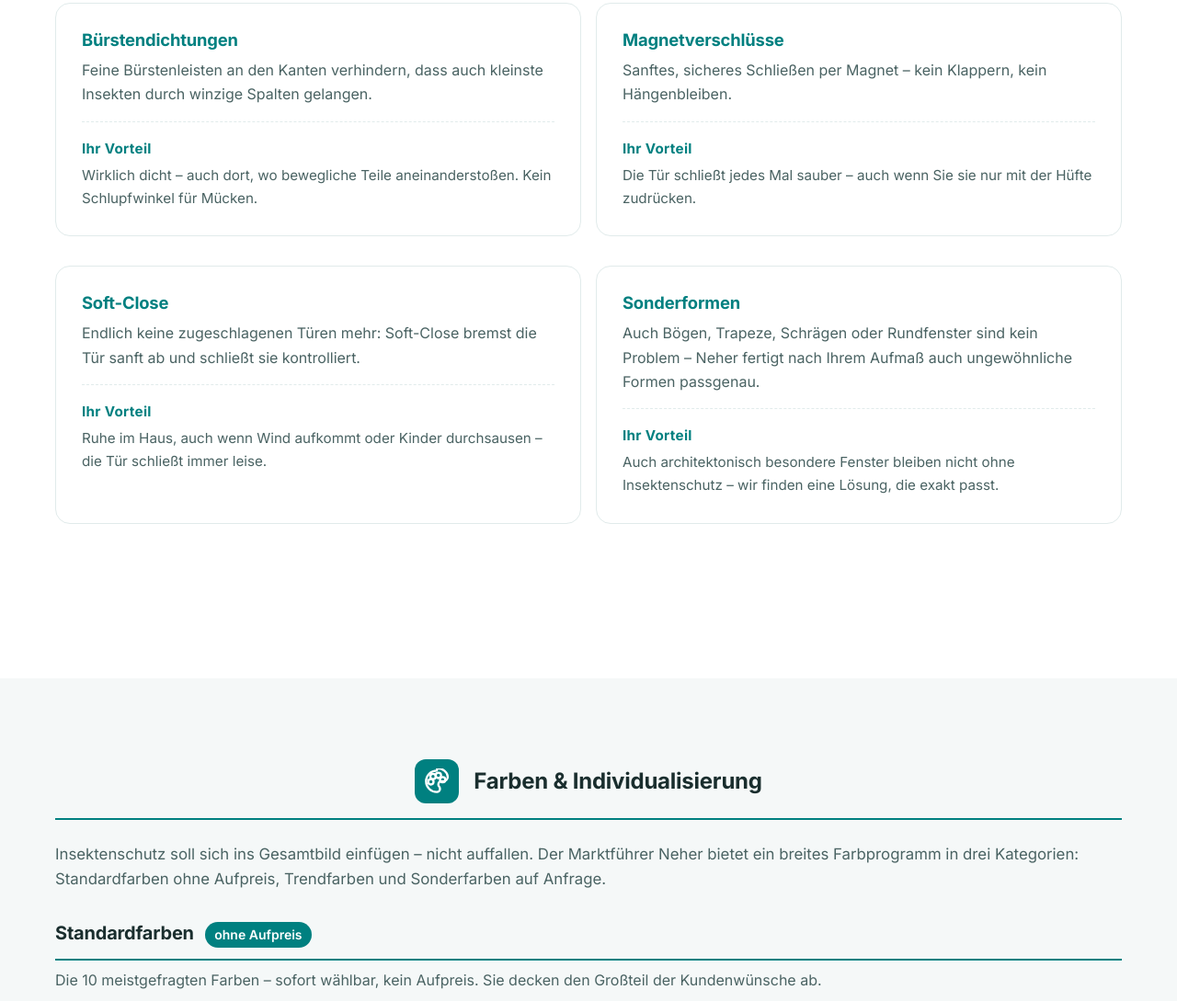
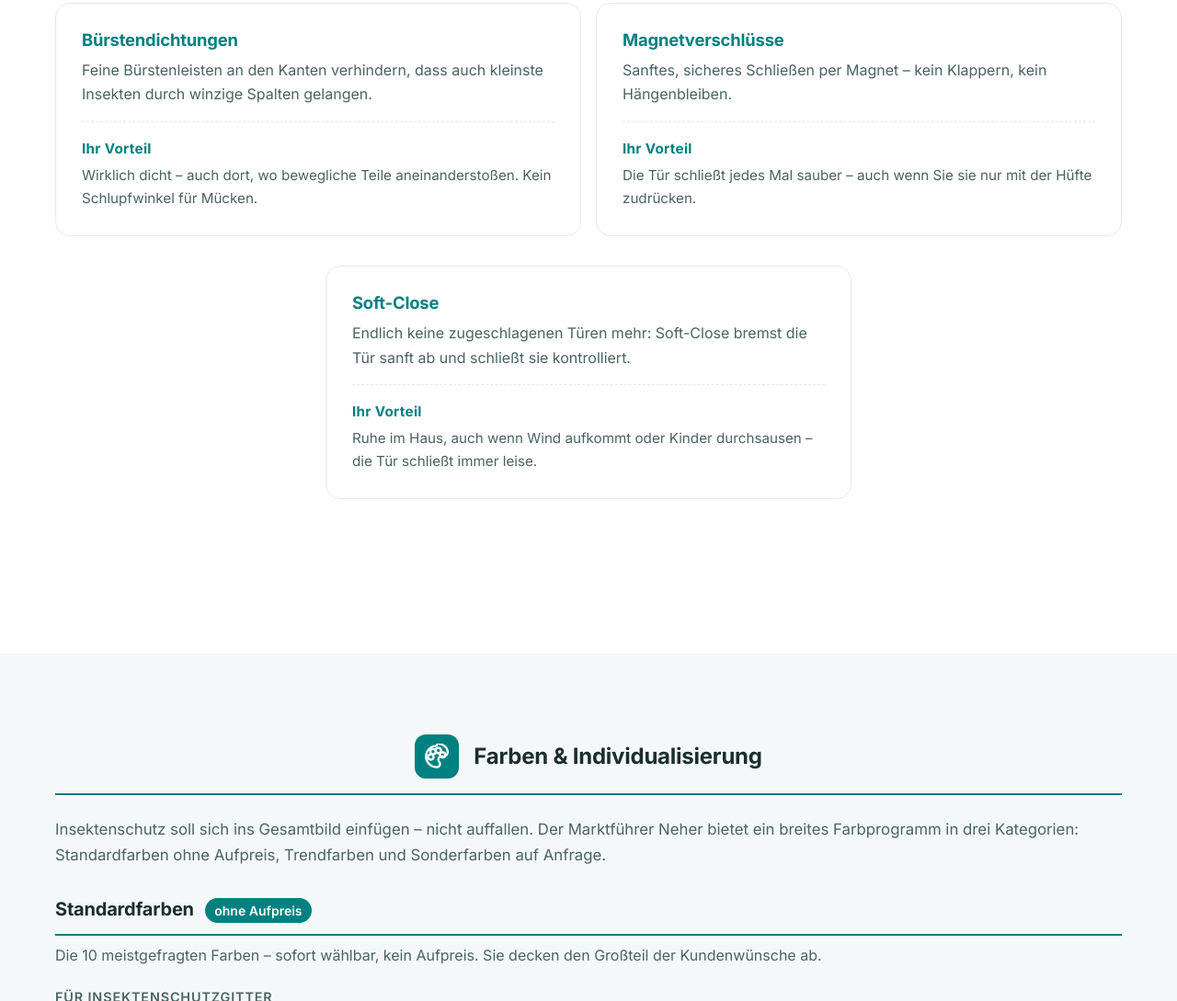
Before and after one commit to fhirmer/Ionos_H2, a plain HTML site: page leistungen.html in a window 1280 px wide. Shown: the part 7426-8515 px from the top of the page at 92% size. Drawn offline with Linux system fonts and the light colour scheme.

Commit message:
Leistungen: Sonderformen (Bögen, Trapeze, Rundfenster) entfernt – Feedback Rudi #19
Co-Authored-By: Claude Opus 5.5 <noreply@anthropic.com>

```diff
--- a/leistungen.html
+++ b/leistungen.html
@@ -522,14 +522,6 @@
             </div>
           </div>
 
-          <div class="product-block fade-in">
-            <h4>Sonderformen</h4>
-            <p>Auch Bögen, Trapeze, Schrägen oder Rundfenster sind kein Problem – Neher fertigt nach Ihrem Aufmaß auch ungewöhnliche Formen passgenau.</p>
-            <div class="vorteil">
-              <strong>Ihr Vorteil</strong>
-              <p>Auch architektonisch besondere Fenster bleiben nicht ohne Insektenschutz – wir finden eine Lösung, die exakt passt.</p>
-            </div>
-          </div>
         </div>
       </div>
     </div>
```
